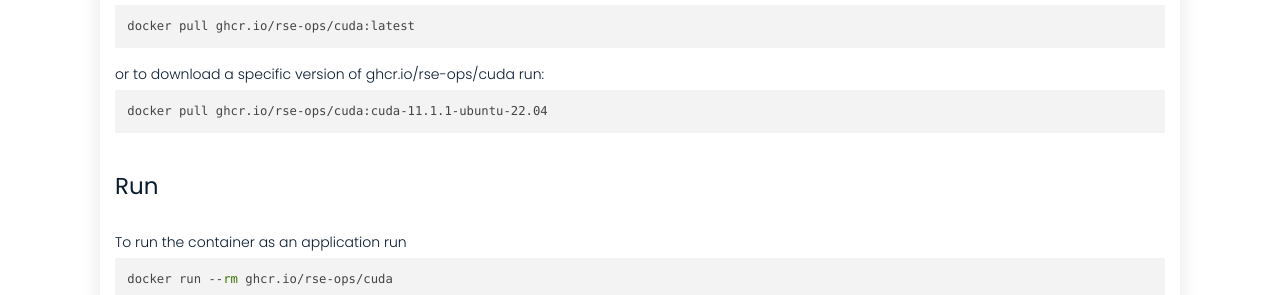
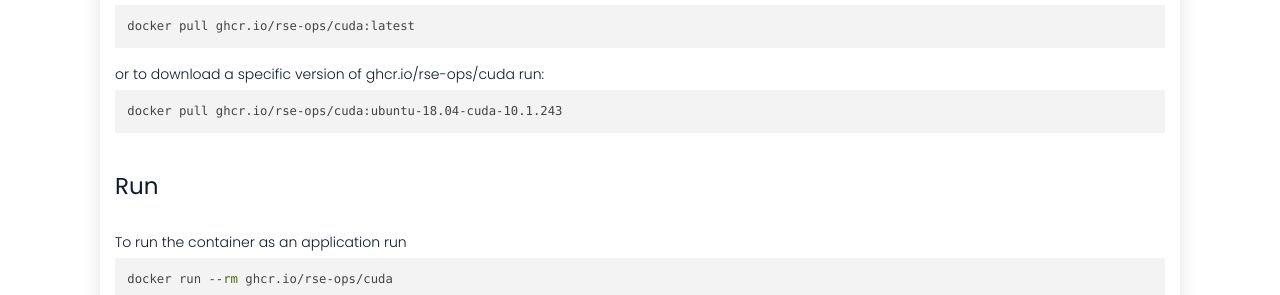
Before and after one commit to rse-ops/docker-images, a Jekyll site: the page built from _library/ghcr.io-rse-ops-cuda.md, in a window 1280 px wide and 1002 px high. Shown: the part 520-815 px from the top of the window. Built offline with Jekyll 4.4.1, drawn with Linux system fonts in a browser that asks for light colours; nearby versions of some CDN libraries.

Commit message:
Automated push to update library 2022-04-11

```diff
--- a/_library/ghcr.io-rse-ops-cuda.md
+++ b/_library/ghcr.io-rse-ops-cuda.md
@@ -1,14 +1,11 @@
 ---
 layout: container
 name: ghcr.io/rse-ops/cuda
-updated_at: 2022-04-11 04:02:14.246091
+updated_at: 2022-04-11 04:04:25.009212
 
 
 container_url: https://github.com/orgs/rse-ops/packages/container/package/cuda
 versions:
- - tag: cuda-11.1.1-ubuntu-22.04
-   dockerfile: https://github.com/rse-ops/docker-images/blob/main/ubuntu/cuda/Dockerfile
-   manifest: https://crane.ggcr.dev/manifest/ghcr.io/rse-ops/cuda:cuda-11.1.1-ubuntu-22.04
  - tag: ubuntu-18.04-cuda-10.1.243
    dockerfile: https://github.com/rse-ops/docker-images/blob/main/ubuntu/cuda/Dockerfile
    manifest: https://crane.ggcr.dev/manifest/ghcr.io/rse-ops/cuda:ubuntu-18.04-cuda-10.1.243
```
Also changed, not shown: other parts of _library/ghcr.io-rse-ops-cuda.md (+3 -0 lines).
